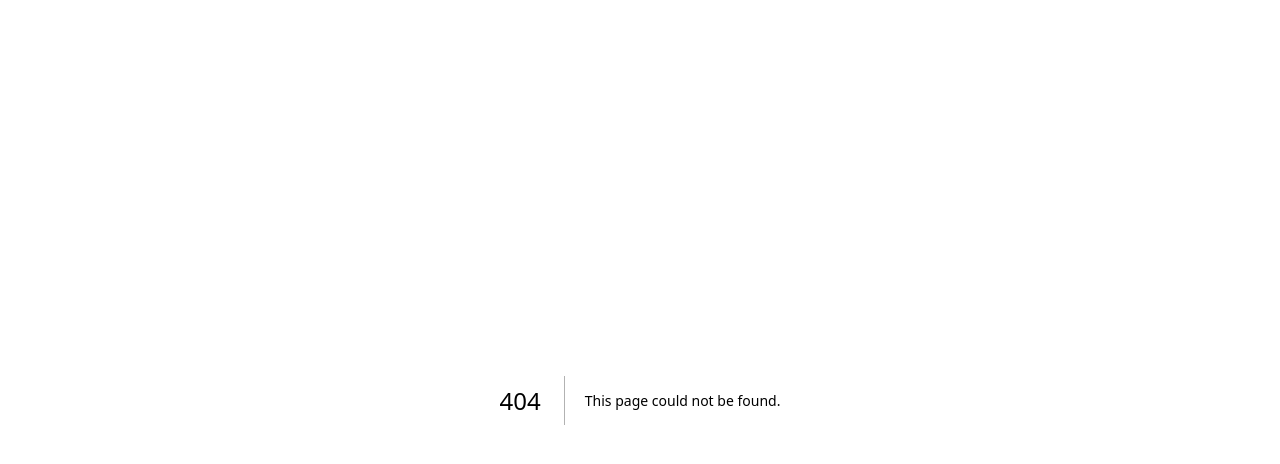
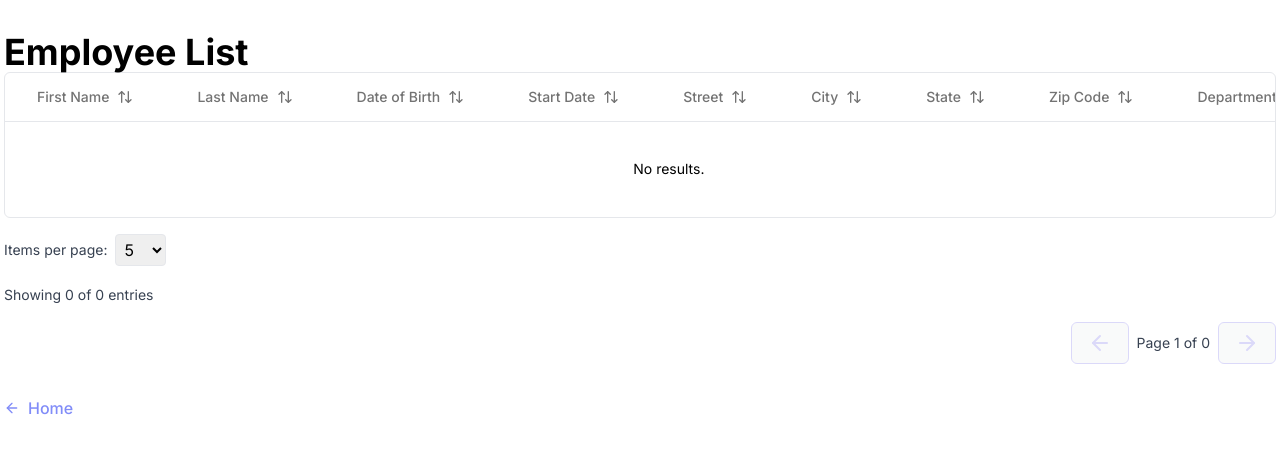
Before and after one commit to maxdnc/hrnet, a Next.js app: page /employees in a window 1280 px wide. Before the commit this address had no page. Shown: the top 464 px of the page. Built offline with nearby package versions, Linux system fonts and the light colour scheme.

Commit message:
feat: Add Employee List page component

```diff
--- /dev/null
+++ b/src/app/employees/page.js
@@ -0,0 +1,27 @@
+'use client';
+import Link from 'next/link';
+import useEmployeeStore from '../store/useEmployeeStore.js';
+import { ArrowLeft } from 'lucide-react';
+import { DataTable } from './data-table.jsx';
+import { columns } from './columns.js';
+
+const page = () => {
+  const { employees } = useEmployeeStore();
+  return (
+    <div className="px-1 py-8">
+      <h1 className="text-4xl font-bold">Employee List</h1>
+      <DataTable columns={columns} data={employees} />
+
+      <Link
+        href="/"
+        className="mt-4 text-indigo-400 font-medium inline-flex items-center gap-2 hover:underline cursor-pointer group"
+      >
+        <span className="transform transition-transform  group-hover:-translate-x-1 ">
+          <ArrowLeft size={16} color="#818cf8" />
+        </span>
+        <span>Home</span>
+      </Link>
+    </div>
+  );
+};
+export default page;
```
